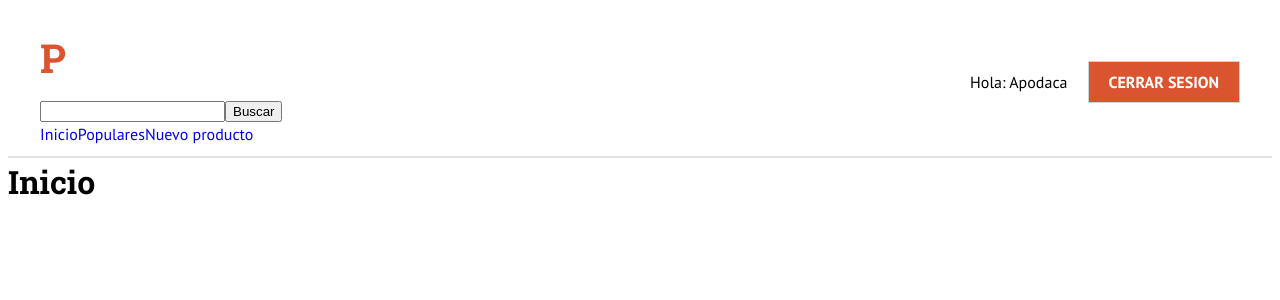
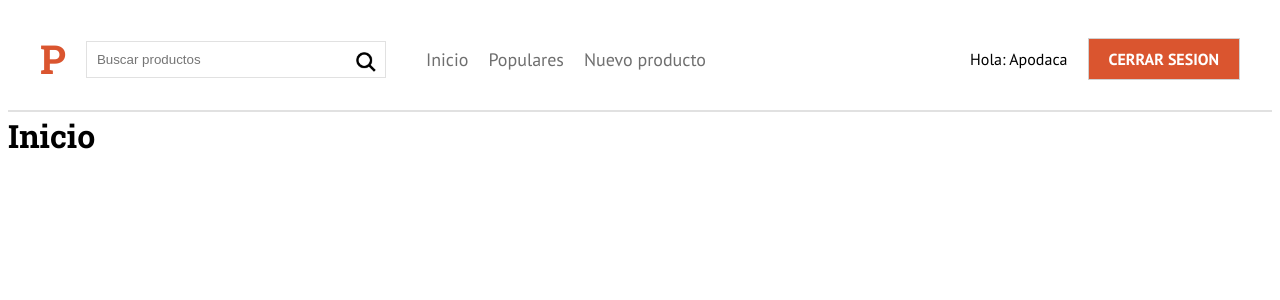
Before and after one commit to eduardo99ja/Product-Hunter-cln, a Next.js app: page / in a window 1280 px wide. Shown: the top 300 px of the page. Built offline with nearby package versions, Linux system fonts and the light colour scheme.

Commit message:
finalizando css del header

```diff
--- a/components/layout/Header.jsx
+++ b/components/layout/Header.jsx
@@ -8,7 +8,7 @@ const Header = () => {
   return (
     <header>
       <div className='contenedor-header'>
-        <div className=''>
+        <div className='botones'>
           <Link href='/'>
             <p className='logo'>P</p>
           </Link>
--- a/components/layout/Header.scss
+++ b/components/layout/Header.scss
@@ -6,7 +6,7 @@ header {
   max-width: 1200px;
   width: 95%;
   margin: 0 auto;
-    @media (min-width:768px) {
+  @media (min-width: 768px) {
     display: flex;
     justify-content: space-between;
   }
@@ -23,7 +23,7 @@ header {
 .botones {
   display: flex;
   align-items: center;
-  & p{
+  & p {
     margin-right: 2rem;
   }
 }
@@ -43,3 +43,47 @@ header {
     cursor: pointer;
   }
 }
+
+/**Buscar  */
+
+.buscar {
+  position: relative;
+  input {
+    border: 1px solid $gris3;
+    padding: 1rem;
+    min-width: 300px;
+  }
+  button {
+    height: 3rem;
+    width: 3rem;
+    display: block;
+    background-size: 4rem;
+    background-image: url('/static/img/buscar.png');
+    background-repeat: no-repeat;
+    position: absolute;
+    right: 1rem;
+    top: 1px;
+    background-color: white;
+    border: none;
+    text-indent: -9999px;
+
+    &:hover {
+      cursor: pointer;
+    }
+  }
+}
+
+/**Navegacion */
+
+.header__nav {
+  padding-left: 2rem;
+  a {
+    font-size: 1.8rem;
+    margin-left: 2rem;
+    color: $gris2;
+    font-family: 'PT Sans', sans-serif;
+    &:last-of-type {
+      margin-right: 0;
+    }
+  }
+}
--- a/components/layout/Navegacion.jsx
+++ b/components/layout/Navegacion.jsx
@@ -2,7 +2,7 @@ import Link from 'next/link'
 
 const Navegacion = () => {
   return (
-    <nav>
+    <nav className='header__nav'>
       <Link href='/'>Inicio</Link>
       <Link href='/'>Populares</Link>
       <Link href='/'>Nuevo producto</Link>
--- a/components/ui/Buscar.jsx
+++ b/components/ui/Buscar.jsx
@@ -1,7 +1,7 @@
 const Buscar = () => {
   return (
-    <form>
-      <input type='text' />
+    <form className='buscar'>
+      <input type='text' placeholder='Buscar productos' />
       <button type='submit'>Buscar</button>
     </form>
   )
```
Lines whose indentation alone changed are shown as unchanged.
